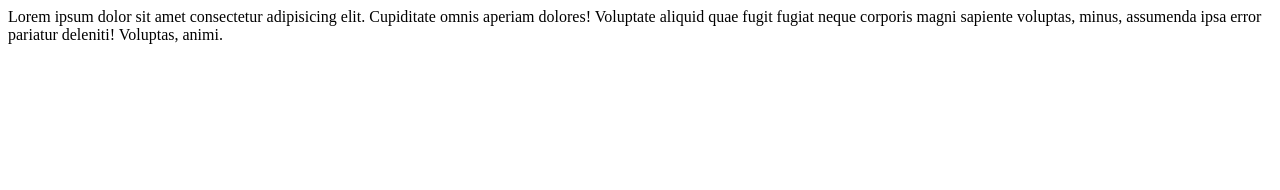
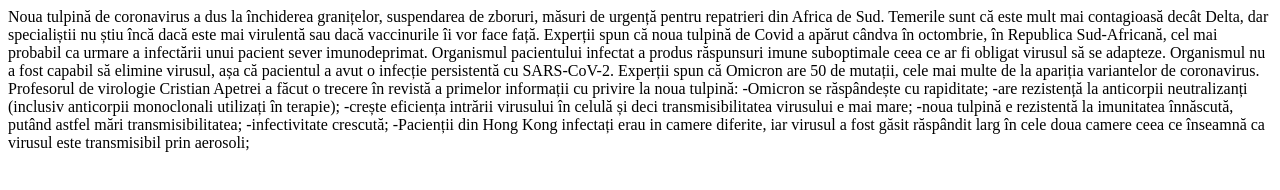
Before and after one commit to GucciMoly/Liceul-Teoretic-Boris-Dinga-, a plain HTML site: page index.html in a window 1280 px wide. Drawn offline with Linux system fonts and the light colour scheme.

Commit message:
Inot commit

```diff
--- a/index.html
+++ b/index.html
@@ -7,7 +7,21 @@
     <title>Document</title>
 </head>
 <body>
-    Lorem ipsum dolor sit amet consectetur adipisicing elit. Cupiditate omnis aperiam dolores! Voluptate aliquid quae fugit fugiat neque corporis magni sapiente voluptas, minus, assumenda ipsa error pariatur deleniti! Voluptas, animi.
+    Noua tulpină de coronavirus a dus la închiderea granițelor, suspendarea de zboruri, măsuri de urgență pentru repatrieri din Africa de Sud. Temerile sunt că este mult mai contagioasă decât Delta, dar specialiștii nu știu încă dacă este mai virulentă sau dacă vaccinurile îi vor face față.
+
+Experții spun că noua tulpină de Covid a apărut cândva în octombrie, în Republica Sud-Africană, cel mai probabil ca urmare a infectării unui pacient sever imunodeprimat.
+
+Organismul pacientului infectat a produs răspunsuri imune suboptimale ceea ce ar fi obligat virusul să se adapteze. Organismul nu a fost capabil să elimine virusul, așa că pacientul a avut o infecție persistentă cu SARS-CoV-2.
+
+Experții spun că Omicron are 50 de mutații, cele mai multe de la apariția variantelor de coronavirus.
+Profesorul de virologie Cristian Apetrei a făcut o trecere în revistă a primelor informații cu privire la noua tulpină:
+
+-Omicron se răspândește cu rapiditate;
+-are rezistență la anticorpii neutralizanți (inclusiv anticorpii monoclonali utilizați în terapie);
+-crește eficiența intrării virusului în celulă și deci transmisibilitatea virusului e mai mare;
+-noua tulpină e rezistentă la imunitatea înnăscută, putând astfel mări transmisibilitatea;
+-infectivitate crescută;
+-Pacienții din Hong Kong infectați erau in camere diferite, iar virusul a fost găsit răspândit larg în cele doua camere ceea ce înseamnă ca virusul este transmisibil prin aerosoli;
 
 </body>
 </html>
```
